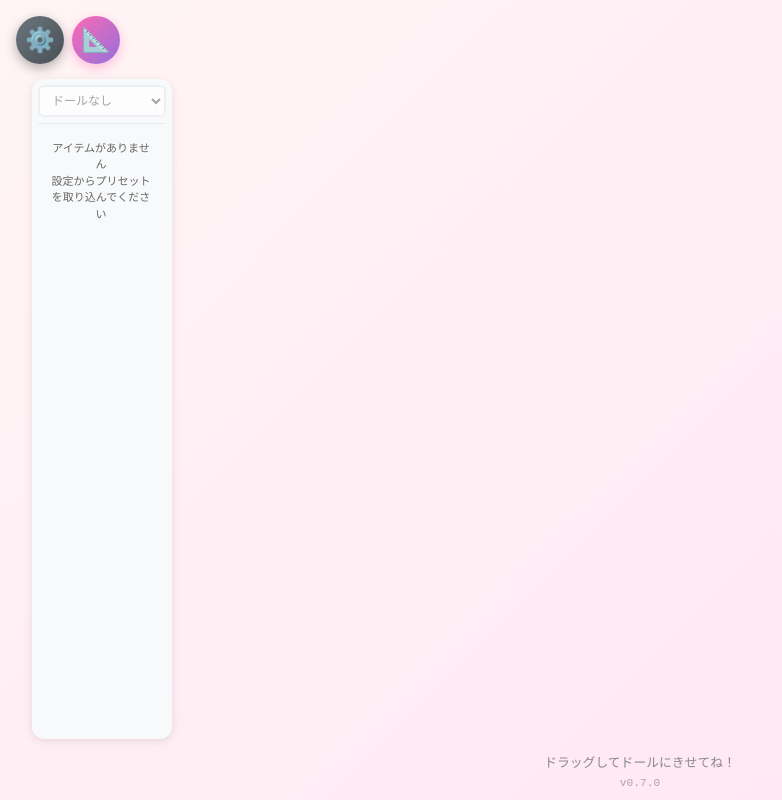
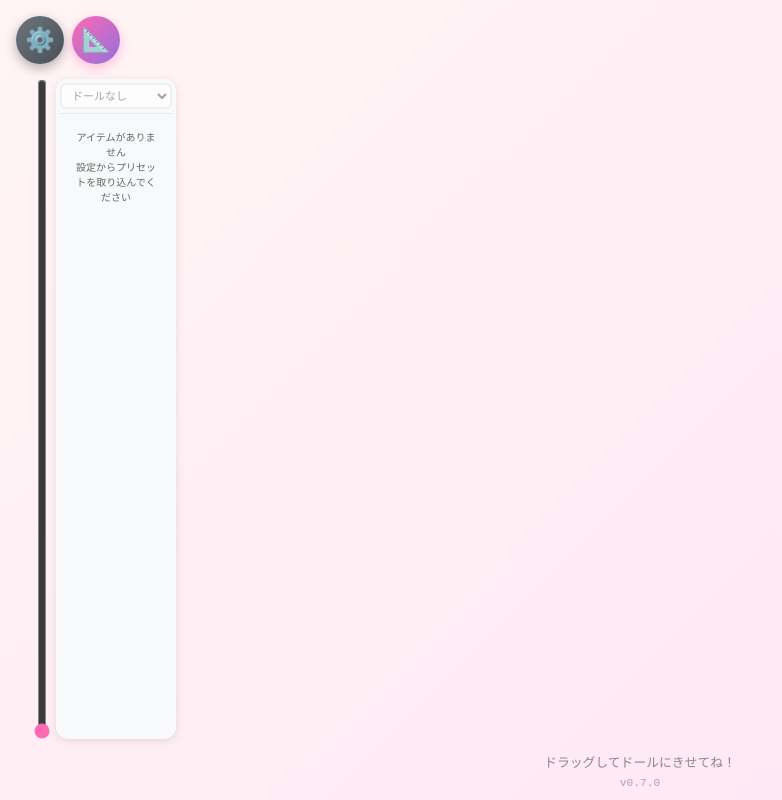
Before and after one commit to Kake-git-hub/DressUpGame, a React (Vite) app: page / in a window 1280 px wide. Shown: the whole page, without its empty margins (0-782 px from the left). Built offline with nearby package versions, Linux system fonts and the light colour scheme.

Commit message:
v0.7.1 修正: 背景表示復旧キャンバス枠削除スクロールスライダー追加カテゴリ削除ボタン復活

```diff
--- a/src/App.css
+++ b/src/App.css
@@ -114,7 +114,7 @@ textarea {
 /* パレットセクション - 左端に固定 */
 .palette-section {
   flex-shrink: 0;
-  width: 150px;
+  width: 160px;
   height: calc(100vh - 60px);
   z-index: 10;
   padding-top: 72px; /* ボタン(48px) + マージン(24px) */
@@ -167,7 +167,7 @@ textarea {
   }
 
   .palette-section {
-    width: 150px;
+    width: 160px;
   }
 
   .app-footer {
--- a/src/App.tsx
+++ b/src/App.tsx
@@ -34,7 +34,7 @@ const DEFAULT_BACKGROUNDS: BackgroundData[] = [];
 
 // ドールが未登録でも落ちないためのフォールバック寸法
 // メニュー幅（px）
-const MENU_WIDTH = 150;
+const MENU_WIDTH = 160;
 
 const FALLBACK_DOLL_DIMENSIONS: DollDimensions = {
   width: 400,
@@ -345,18 +345,6 @@ function App() {
       </button>
 
       <main className="app-main">
-        {/* 背景をドールエリア全体に表示 */}
-        {currentBackground && (
-          <div
-            className="background-layer"
-            style={{
-              backgroundImage: `url(${currentBackground.imageUrl})`,
-              backgroundSize: 'cover',
-              backgroundPosition: 'center',
-            }}
-          />
-        )}
-
         {/* ドールが存在する場合のみ表示 */}
         {currentDollSafe && (
           <section
@@ -386,6 +374,7 @@ function App() {
                 height={canvasSize.height}
                 equippedItems={equippedItems}
                 dollImageUrl={currentDollSafe.bodyImageUrl}
+                backgroundImageUrl={currentBackground?.imageUrl}
                 dollTransform={dollTransform}
               />
             )}
--- a/src/components/AvatarCanvas.tsx
+++ b/src/components/AvatarCanvas.tsx
@@ -149,8 +149,7 @@ export function AvatarCanvas({
       id="avatar-canvas"
       data-testid="avatar-canvas"
       style={{
-        borderRadius: '12px',
-        boxShadow: '0 4px 12px rgba(0, 0, 0, 0.1)',
+        borderRadius: '0',
       }}
     />
   );
--- a/src/components/DressUpMenu.tsx
+++ b/src/components/DressUpMenu.tsx
@@ -1,8 +1,9 @@
 /**
  * DressUpMenu コンポーネント
  * 背景はボタン切り替えで別画面、服はフォルダ名でグループ化して表示
+ * 左側にスクロール用スライダー配置
  */
-import { useState, useMemo, useCallback, useRef } from 'react';
+import { useState, useMemo, useCallback, useRef, useEffect } from 'react';
 import type { CSSProperties } from 'react';
 import type { ClothingItemData, ClothingType, DollData, BackgroundData, Position } from '../types';
 
@@ -26,6 +27,7 @@ interface DressUpMenuProps {
 export function DressUpMenu({
   items,
   onItemDrop,
+  onItemRemove,
   equippedItems,
   onReset,
   dolls,
@@ -41,39 +43,90 @@ export function DressUpMenu({
   // 背景選択画面の表示状態
   const [showBackgrounds, setShowBackgrounds] = useState(false);
 
+  // スクロール用
+  const itemListRef = useRef<HTMLDivElement>(null);
+  const [scrollPercent, setScrollPercent] = useState(0);
+  const [maxScroll, setMaxScroll] = useState(0);
+
+  // スクロール位置を更新
+  const updateScrollInfo = useCallback(() => {
+    if (itemListRef.current) {
+      const { scrollTop, scrollHeight, clientHeight } = itemListRef.current;
+      const max = scrollHeight - clientHeight;
+      setMaxScroll(max);
+      setScrollPercent(max > 0 ? scrollTop / max : 0);
+    }
+  }, []);
+
+  useEffect(() => {
+    const el = itemListRef.current;
+    if (el) {
+      el.addEventListener('scroll', updateScrollInfo);
+      updateScrollInfo();
+      return () => el.removeEventListener('scroll', updateScrollInfo);
+    }
+  }, [updateScrollInfo, showBackgrounds]);
+
+  // スライダー操作
+  const handleSliderChange = useCallback((e: React.ChangeEvent<HTMLInputElement>) => {
+    const value = parseFloat(e.target.value);
+    setScrollPercent(value);
+    if (itemListRef.current && maxScroll > 0) {
+      itemListRef.current.scrollTop = value * maxScroll;
+    }
+  }, [maxScroll]);
+
   // 装備中のアイテムIDをセット化
   const equippedIds = useMemo(() => new Set(equippedItems.map(i => i.id)), [equippedItems]);
+
+  // 装備中のタイプをセット化
+  const equippedTypes = useMemo(() => new Set(equippedItems.map(i => i.type)), [equippedItems]);
 
   // 下着以外の装備数
   const clothingCount = equippedItems.filter(
     i => i.type !== 'underwear_top' && i.type !== 'underwear_bottom'
   ).length;
 
-  // アイテムをフォルダ名(type)でグループ化
+  // アイテムをフォルダ名(type)でグループ化（元の順序を保持）
   const groupedItems = useMemo(() => {
-    const groups = new Map<string, ClothingItemData[]>();
+    const groups = new Map<string, { items: ClothingItemData[]; layerOrder: number }>();
 
-    // layerOrder順にソートしてからグループ化
-    const sortedItems = [...items].sort((a, b) => {
-      const aLayer = a.layerOrder ?? a.baseZIndex ?? 0;
-      const bLayer = b.layerOrder ?? b.baseZIndex ?? 0;
-      return aLayer - bLayer;
+    items.forEach(item => {
+      const key = item.type;
+      if (!groups.has(key)) {
+        groups.set(key, {
+          items: [],
+          layerOrder: item.layerOrder ?? item.baseZIndex ?? 999
+        });
+      }
+      groups.get(key)!.items.push(item);
     });
 
-    sortedItems.forEach(item => {
-      const key = item.type;
-      if (!groups.has(key)) {
-        groups.set(key, []);
-      }
-      groups.get(key)!.push(item);
-    });
+    // layerOrder順でソート
+    const sorted = Array.from(groups.entries()).sort((a, b) =>
+      a[1].layerOrder - b[1].layerOrder
+    );
 
-    return groups;
+    return new Map(sorted.map(([key, val]) => [key, val.items]));
   }, [items]);
 
   // 背景選択画面
   if (showBackgrounds) {
     return (
+      <div style={styles.outerContainer}>
+        {/* 左側スライダー */}
+        <div style={styles.sliderContainer}>
+          <input
+            type="range"
+            min="0"
+            max="1"
+            step="0.01"
+            value={scrollPercent}
+            onChange={handleSliderChange}
+            style={styles.slider}
+          />
+        </div>
+
         <div style={styles.container}>
           {/* 戻るボタン */}
           <button
@@ -85,7 +138,7 @@ export function DressUpMenu({
 
           <div style={styles.sectionLabel}>🖼️ はいけい</div>
 
-        <div style={styles.itemList}>
+          <div style={styles.itemList} ref={itemListRef}>
             {/* 背景なしオプション */}
             <button
               style={{
@@ -131,11 +184,26 @@ export function DressUpMenu({
             )}
           </div>
         </div>
+      </div>
     );
   }
 
   // メインメニュー（服アイテム）
   return (
+    <div style={styles.outerContainer}>
+      {/* 左側スライダー */}
+      <div style={styles.sliderContainer}>
+        <input
+          type="range"
+          min="0"
+          max="1"
+          step="0.01"
+          value={scrollPercent}
+          onChange={handleSliderChange}
+          style={styles.slider}
+        />
+      </div>
+
       <div style={styles.container}>
         {/* ヘッダー：ドール選択 */}
         <div style={styles.menuHeader}>
@@ -178,7 +246,7 @@ export function DressUpMenu({
         )}
 
         {/* スクロール可能なアイテムリスト */}
-      <div style={styles.itemList}>
+        <div style={styles.itemList} ref={itemListRef}>
           {Array.from(groupedItems.entries()).map(([folderName, folderItems]) => (
             <div key={folderName}>
               {/* フォルダ名ラベル */}
@@ -196,6 +264,16 @@ export function DressUpMenu({
                   onDragEnd={onDragEnd}
                 />
               ))}
+
+              {/* カテゴリの「なし」ボタン */}
+              {equippedTypes.has(folderName as ClothingType) && (
+                <button
+                  style={styles.removeButton}
+                  onClick={() => onItemRemove?.(folderName as ClothingType)}
+                >
+                  ✕ なし
+                </button>
+              )}
             </div>
           ))}
 
@@ -205,6 +283,7 @@ export function DressUpMenu({
               設定からプリセットを取り込んでください
             </p>
           )}
+        </div>
       </div>
     </div>
   );
@@ -302,11 +381,34 @@ function DraggableItem({ item, isEquipped, onDrop, dropTargetId, onDragMove, onD
   );
 }
 
-const MENU_WIDTH = 140;
-const ITEM_PADDING = 6;
-const ITEM_SIZE = MENU_WIDTH - ITEM_PADDING * 2 - 12;
+const MENU_WIDTH = 120;
+const SLIDER_WIDTH = 24;
+const ITEM_PADDING = 4;
+const ITEM_SIZE = MENU_WIDTH - ITEM_PADDING * 2 - 8;
 
 const styles: Record<string, CSSProperties> = {
+  outerContainer: {
+    display: 'flex',
+    flexDirection: 'row',
+    height: '100%',
+    maxHeight: 'calc(100vh - 140px)',
+  },
+  sliderContainer: {
+    width: `${SLIDER_WIDTH}px`,
+    display: 'flex',
+    flexDirection: 'column',
+    alignItems: 'center',
+    justifyContent: 'center',
+    paddingRight: '4px',
+  },
+  slider: {
+    writingMode: 'vertical-lr' as const,
+    direction: 'rtl' as const,
+    width: '20px',
+    height: '100%',
+    cursor: 'pointer',
+    accentColor: '#ff69b4',
+  },
   container: {
     backgroundColor: '#f8f9fa',
     borderRadius: '12px',
@@ -317,21 +419,20 @@ const styles: Record<string, CSSProperties> = {
     flexDirection: 'column',
     gap: '4px',
     height: '100%',
-    maxHeight: 'calc(100vh - 140px)',
     overflow: 'hidden',
   },
   menuHeader: {
     display: 'flex',
     alignItems: 'center',
-    gap: '6px',
-    paddingBottom: '6px',
+    gap: '4px',
+    paddingBottom: '4px',
     borderBottom: '1px solid #e9ecef',
     flexShrink: 0,
   },
   dollSelect: {
     flex: 1,
-    padding: '6px 8px',
-    fontSize: '12px',
+    padding: '4px 6px',
+    fontSize: '11px',
     borderRadius: '6px',
     border: '2px solid #e9ecef',
     backgroundColor: 'white',
@@ -340,8 +441,8 @@ const styles: Record<string, CSSProperties> = {
   },
   backgroundButton: {
     width: '100%',
-    padding: '8px',
-    fontSize: '11px',
+    padding: '6px',
+    fontSize: '10px',
     fontWeight: 'bold',
     color: '#666',
     backgroundColor: '#e9ecef',
@@ -349,7 +450,7 @@ const styles: Record<string, CSSProperties> = {
     borderRadius: '6px',
     cursor: 'pointer',
     flexShrink: 0,
-    marginBottom: '4px',
+    marginBottom: '2px',
   },
   backgroundButtonActive: {
     backgroundColor: '#d4edda',
@@ -358,8 +459,8 @@ const styles: Record<string, CSSProperties> = {
   },
   backButton: {
     width: '100%',
-    padding: '10px',
-    fontSize: '12px',
+    padding: '8px',
+    fontSize: '11px',
     fontWeight: 'bold',
     color: '#666',
     backgroundColor: '#e9ecef',
@@ -367,13 +468,13 @@ const styles: Record<string, CSSProperties> = {
     borderRadius: '6px',
     cursor: 'pointer',
     flexShrink: 0,
-    marginBottom: '8px',
+    marginBottom: '4px',
   },
   resetButton: {
     width: '100%',
-    padding: '8px',
-    marginBottom: '4px',
-    fontSize: '11px',
+    padding: '6px',
+    marginBottom: '2px',
+    fontSize: '10px',
     fontWeight: 'bold',
     color: 'white',
     background: 'linear-gradient(135deg, #ff69b4 0%, #9370db 100%)',
@@ -385,25 +486,26 @@ const styles: Record<string, CSSProperties> = {
   itemList: {
     display: 'flex',
     flexDirection: 'column',
-    gap: '4px',
+    gap: '2px',
     overflowY: 'auto',
     flex: 1,
-    paddingRight: '2px',
+    scrollbarWidth: 'none', // Firefox
+    msOverflowStyle: 'none', // IE
   },
   sectionLabel: {
-    fontSize: '12px',
+    fontSize: '11px',
     fontWeight: 'bold',
     color: '#333',
-    padding: '8px 4px',
-    marginBottom: '4px',
+    padding: '6px 4px',
+    marginBottom: '2px',
     borderBottom: '2px solid #ff69b4',
   },
   folderLabel: {
-    fontSize: '10px',
+    fontSize: '9px',
     fontWeight: 'bold',
     color: '#666',
-    padding: '6px 4px 2px',
-    marginTop: '4px',
+    padding: '4px 2px 2px',
+    marginTop: '2px',
     borderBottom: '1px solid #e9ecef',
     backgroundColor: '#f0f0f0',
     borderRadius: '4px 4px 0 0',
@@ -413,10 +515,10 @@ const styles: Record<string, CSSProperties> = {
     flexDirection: 'column',
     alignItems: 'center',
     justifyContent: 'center',
-    padding: '4px',
+    padding: '2px',
     backgroundColor: 'white',
     border: '2px solid #e9ecef',
-    borderRadius: '8px',
+    borderRadius: '6px',
     transition: 'box-shadow 0.2s',
     userSelect: 'none',
     width: `${ITEM_SIZE}px`,
@@ -451,30 +553,54 @@ const styles: Record<string, CSSProperties> = {
     pointerEvents: 'none',
   },
   itemLabel: {
-    fontSize: '10px',
+    fontSize: '9px',
     color: '#666',
     marginTop: '2px',
   },
   equippedBadge: {
     position: 'absolute',
-    top: '-3px',
-    right: '-3px',
-    width: '16px',
-    height: '16px',
+    top: '-2px',
+    right: '-2px',
+    width: '14px',
+    height: '14px',
     backgroundColor: '#ff69b4',
     color: 'white',
     borderRadius: '50%',
     display: 'flex',
     alignItems: 'center',
     justifyContent: 'center',
-    fontSize: '10px',
+    fontSize: '9px',
     fontWeight: 'bold',
+  },
+  removeButton: {
+    width: '100%',
+    padding: '6px 4px',
+    fontSize: '9px',
+    fontWeight: 'bold',
+    color: '#666',
+    backgroundColor: '#f8f9fa',
+    border: '1px dashed #ccc',
+    borderRadius: '4px',
+    cursor: 'pointer',
+    marginTop: '2px',
+    marginBottom: '4px',
   },
   emptyMessage: {
     textAlign: 'center',
     color: '#666',
     padding: '12px',
-    fontSize: '11px',
+    fontSize: '10px',
     lineHeight: 1.5,
   },
 };
+
+// スクロールバーを非表示にするCSS（WebKit用）
+const scrollbarHideStyle = document.createElement('style');
+scrollbarHideStyle.textContent = `
+  .dress-up-item-list::-webkit-scrollbar {
+    display: none;
+  }
+`;
+if (typeof document !== 'undefined') {
+  document.head.appendChild(scrollbarHideStyle);
+}
```
Lines whose indentation alone changed are shown as unchanged.
